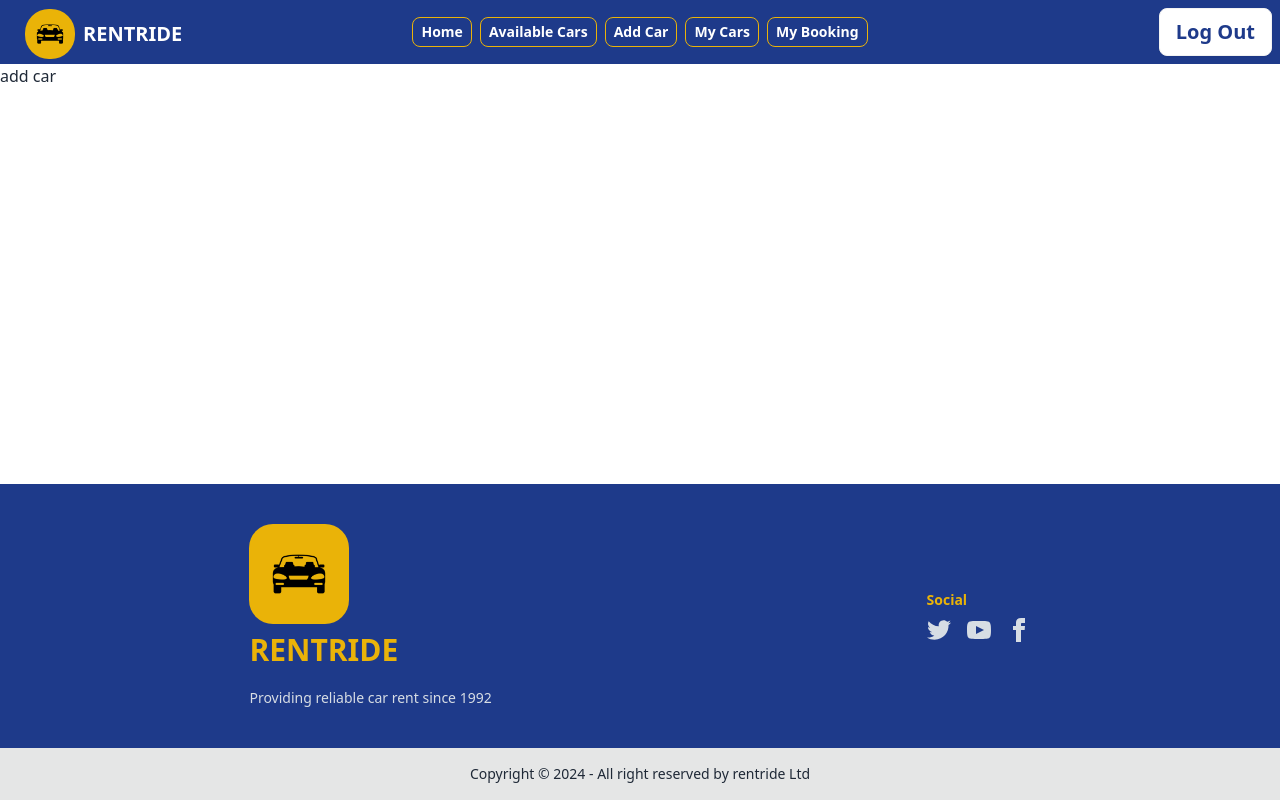
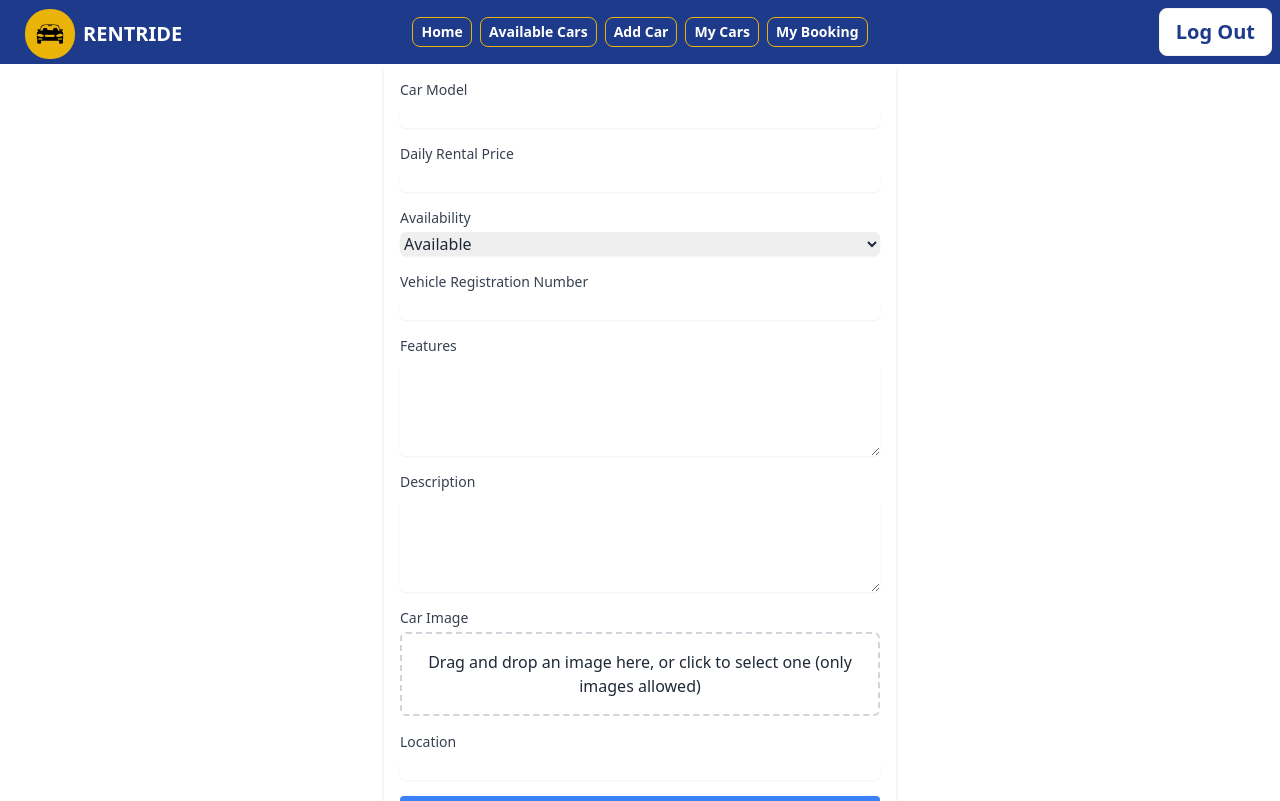
Before and after one commit to ImArijitBasu/RentRide-Client, a React (Vite) app: page /add-car in a window 1280 px wide. Shown: the top 801 px of the page. Built offline with nearby package versions, Linux system fonts and the light colour scheme; no server answers; sample sign-in values are in the browser's storage.

Commit message:
add car done

```diff
--- a/package.json
+++ b/package.json
@@ -15,6 +15,7 @@
     "lottie-react": "^2.4.0",
     "react": "^18.3.1",
     "react-dom": "^18.3.1",
+    "react-dropzone": "^14.3.5",
     "react-hot-toast": "^2.4.1",
     "react-icons": "^5.4.0",
     "react-router-dom": "^7.1.0",
--- a/src/Pages/AddCar.jsx
+++ b/src/Pages/AddCar.jsx
@@ -1,11 +1,212 @@
-import React from 'react';
+import React, { useContext, useState } from "react";
+import { useDropzone } from "react-dropzone";
+import { AuthContext } from "../Providers/AuthProviders";
+import axios from "axios";
 
 const AddCar = () => {
-    return (
-        <div>
-            add car
+    const {user} = useContext(AuthContext)
+  const [uploadedImage, setUploadedImage] = useState(null);
+
+  const handleDrop = (acceptedFiles) => {
+    const file = acceptedFiles[0];
+    if (file) {
+      const objectUrl = URL.createObjectURL(file);
+      setUploadedImage(objectUrl);
+    }
+  };
+
+  const { getRootProps, getInputProps, isDragActive } = useDropzone({
+    accept: "image/*",
+    onDrop: handleDrop,
+  });
+
+  const handleSubmit = (event) => {
+    event.preventDefault();
+    const formData = new FormData(event.target);
+    const carData = Object.fromEntries(formData.entries());
+    carData.features = carData.features.split("\n");
+    const publisher = {
+        email : user?.email,
+        name : user?.displayName,
+        photo : user?.photoURL,
+    }
+    carData.publisher = publisher;
+    carData.booked = false;
+    carData.postDate = new Date();
+    carData.bookingCount = 0;
+    carData.imageUrl = uploadedImage; // Include the uploaded image URL
+    console.log(carData);
+
+    axios.post('http://localhost:5000/add-car' ,carData)
+    .then(res=>{
+        console.log(res);
+    })
+    .catch(error=>{
+        console.log(error);
+    })
+  };
+
+  return (
+    <div>
+      <form
+        onSubmit={handleSubmit}
+        className="max-w-lg mx-auto p-4 bg-white shadow-md rounded"
+      >
+        <div className="mb-4">
+          <label
+            htmlFor="carModel"
+            className="block text-sm font-medium text-gray-700"
+          >
+            Car Model
+          </label>
+          <input
+            type="text"
+            id="carModel"
+            name="carModel"
+            className="mt-1 block w-full border-gray-300 rounded-md shadow-sm"
+            required
+          />
         </div>
-    );
+
+        <div className="mb-4">
+          <label
+            htmlFor="dailyRentalPrice"
+            className="block text-sm font-medium text-gray-700"
+          >
+            Daily Rental Price
+          </label>
+          <input
+            type="number"
+            id="dailyRentalPrice"
+            name="dailyRentalPrice"
+            className="mt-1 block w-full border-gray-300 rounded-md shadow-sm"
+            required
+          />
+        </div>
+
+        <div className="mb-4">
+          <label
+            htmlFor="availability"
+            className="block text-sm font-medium text-gray-700"
+          >
+            Availability
+          </label>
+          <select
+            id="availability"
+            name="availability"
+            className="mt-1 block w-full border-gray-300 rounded-md shadow-sm"
+          >
+            <option value="Available">Available</option>
+            <option value="Unavailable">Unavailable</option>
+          </select>
+        </div>
+
+        <div className="mb-4">
+          <label
+            htmlFor="registrationNumber"
+            className="block text-sm font-medium text-gray-700"
+          >
+            Vehicle Registration Number
+          </label>
+          <input
+            type="text"
+            id="registrationNumber"
+            name="registrationNumber"
+            className="mt-1 block w-full border-gray-300 rounded-md shadow-sm"
+            required
+          />
+        </div>
+
+        <div className="mb-4">
+          <label
+            htmlFor="features"
+            className="block text-sm font-medium text-gray-700"
+          >
+            Features
+          </label>
+          <textarea
+            id="features"
+            name="features"
+            rows="4"
+            className="mt-1 block w-full border-gray-300 rounded-md shadow-sm"
+            required
+          ></textarea>
+        </div>
+
+        <div className="mb-4">
+          <label
+            htmlFor="description"
+            className="block text-sm font-medium text-gray-700"
+          >
+            Description
+          </label>
+          <textarea
+            id="description"
+            name="description"
+            rows="4"
+            className="mt-1 block w-full border-gray-300 rounded-md shadow-sm"
+            required
+          ></textarea>
+        </div>
+
+        {/* Dropzone for Image Upload */}
+        <div className="mb-4">
+          <label className="block text-sm font-medium text-gray-700">
+            Car Image
+          </label>
+          <div
+            {...getRootProps()}
+            className={`mt-1 border-2 border-dashed rounded-md p-4 text-center cursor-pointer ${
+              isDragActive ? "border-blue-500" : "border-gray-300"
+            }`}
+          >
+            <input {...getInputProps()} />
+            {isDragActive ? (
+              <p>Drop the image here...</p>
+            ) : (
+              <p>
+                Drag and drop an image here, or click to select one (only images
+                allowed)
+              </p>
+            )}
+          </div>
+          {uploadedImage && (
+            <div className="mt-2">
+              <p>Preview:</p>
+              <img
+                src={uploadedImage}
+                alt="Uploaded Car"
+                className="w-full h-auto rounded-md shadow-md"
+              />
+            </div>
+          )}
+        </div>
+
+        <div className="mb-4">
+          <label
+            htmlFor="location"
+            className="block text-sm font-medium text-gray-700"
+          >
+            Location
+          </label>
+          <input
+            type="text"
+            id="location"
+            name="location"
+            className="mt-1 block w-full border-gray-300 rounded-md shadow-sm"
+            required
+          />
+        </div>
+
+        <button
+          type="submit"
+          className="w-full bg-blue-500 text-white py-2 px-4 rounded hover:bg-blue-600"
+        >
+          Submit
+        </button>
+      </form>
+    </div>
+  );
 };
 
 export default AddCar;
```
Also changed, not shown: 1 other file (tests, documents, lock files or other folders).
